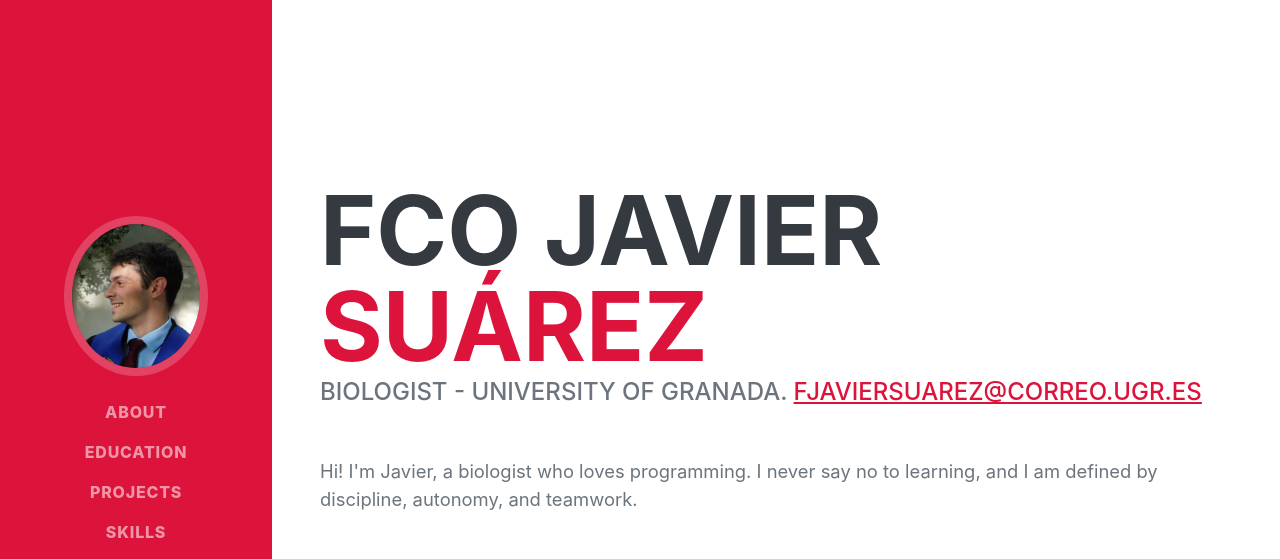
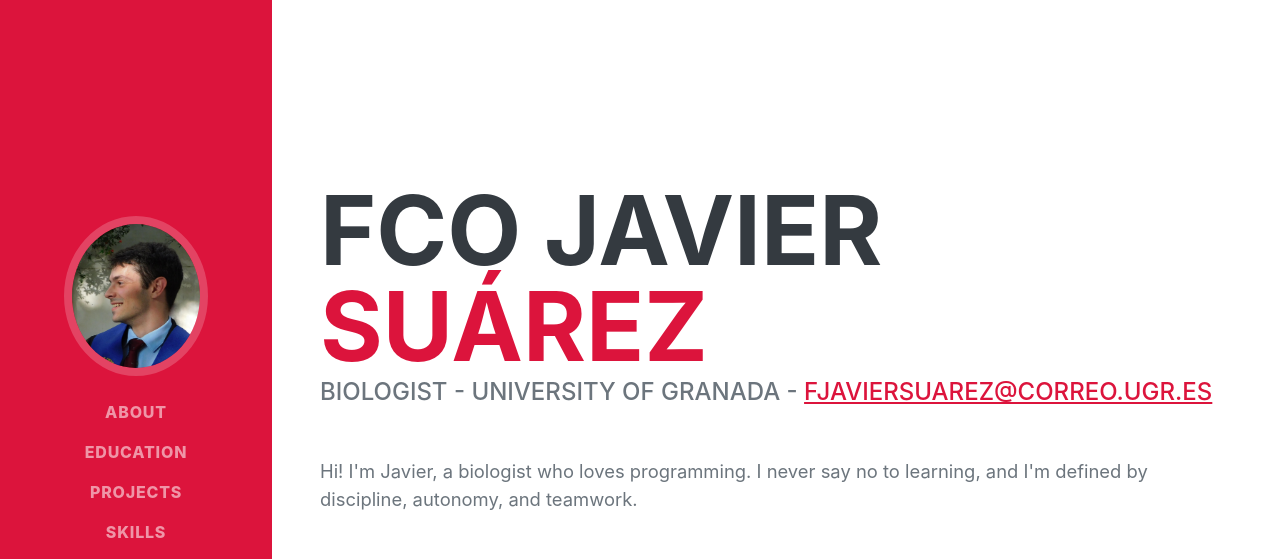
Before and after one commit to fjaviersuarez/fjaviersuarez.github.io, a plain HTML site: page index.html in a window 1280 px wide. Shown: the top 559 px of the page. Drawn offline with nearby package versions, Linux system fonts and the light colour scheme; a web font is replaced by a local one.

Commit message:
Update index.html

```diff
--- a/index.html
+++ b/index.html
@@ -43,10 +43,10 @@
                         <span class="text-primary">Suárez</span>
                     </h1>
                     <div class="subheading mb-5">
-                        Biologist - University of Granada.
+                        Biologist - University of Granada -
                         <a href="mailto:fjaviersuarez@correo.ugr.es">fjaviersuarez@correo.ugr.es</a>
                     </div>
-                    <p class="lead mb-5">Hi! I'm Javier, a biologist who loves programming. I never say no to learning, and I am defined by discipline, autonomy, and teamwork.</p>
+                    <p class="lead mb-5">Hi! I'm Javier, a biologist who loves programming. I never say no to learning, and I'm defined by discipline, autonomy, and teamwork.</p>
                     <div class="social-icons">
                         <a class="social-icon" href="https://www.linkedin.com/in/fjaviersuarez/"><i class="fab fa-linkedin-in"></i></a>
                         <a class="social-icon" href="https://github.com/fjaviersuarez"><i class="fab fa-github"></i></a>
```
